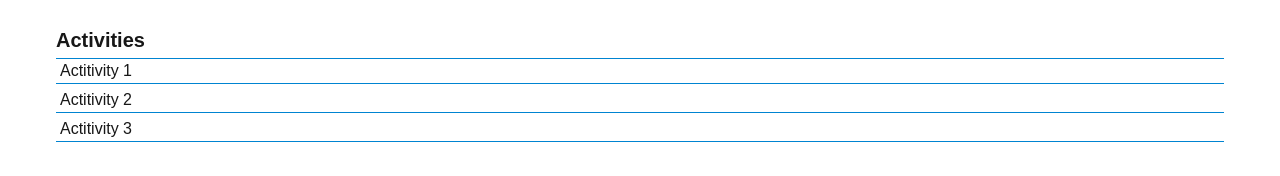
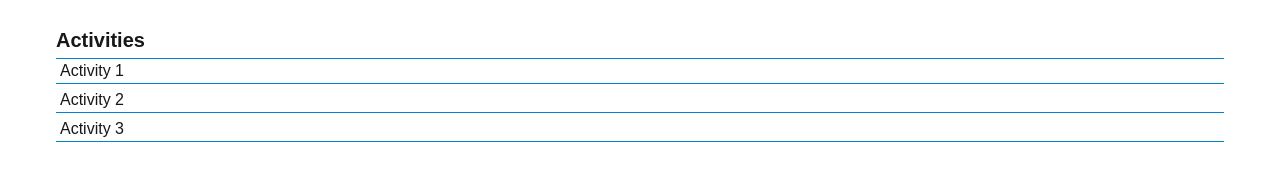
Before and after one commit to DMIT2008-Winter2026-OE01/workbook-nathanhumphrey, a Next.js app in the folder src/lesson-05-react-components/: page / in a window 1280 px wide. Shown: the part 156-332 px from the top of the page. Built offline with nearby package versions, Linux system fonts and the light colour scheme.

Commit message:
Lesson 5 render a list

```diff
--- a/src/lesson-05-react-components/components/ActivitiesList.jsx
+++ b/src/lesson-05-react-components/components/ActivitiesList.jsx
@@ -1,11 +1,19 @@
+const activities = [
+  'Activity 1',
+  'Activity 2',
+  'Activity 3',
+];
+
+// <li className="my-1 pl-1 border-b border-t border-sky-600"></li>
+
 export default function ActivitiesList() {
   return (
     <>
       <h2 className="mt-2 text-xl font-bold">Activities</h2>
       <ul className="topics-list">
-        <li className="my-1 pl-1 border-b border-t border-sky-600">Actitivity 1</li>
-        <li className="my-1 pl-1 border-b border-sky-600">Actitivity 2</li>
-        <li className="my-1 pl-1 border-b border-sky-600">Actitivity 3</li>
+        {
+          activities.map((a, idx) => <li key={idx} className={`my-1 pl-1 border-b ${idx == 0 ? 'border-t' : ''} border-sky-600`}>{a}</li>)
+        }
       </ul>
     </>
   );
```
